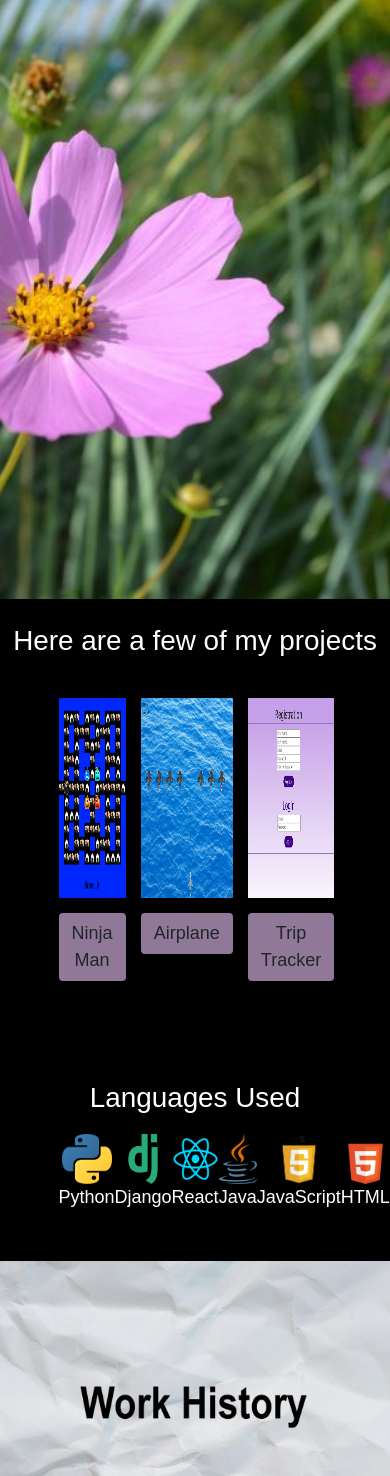
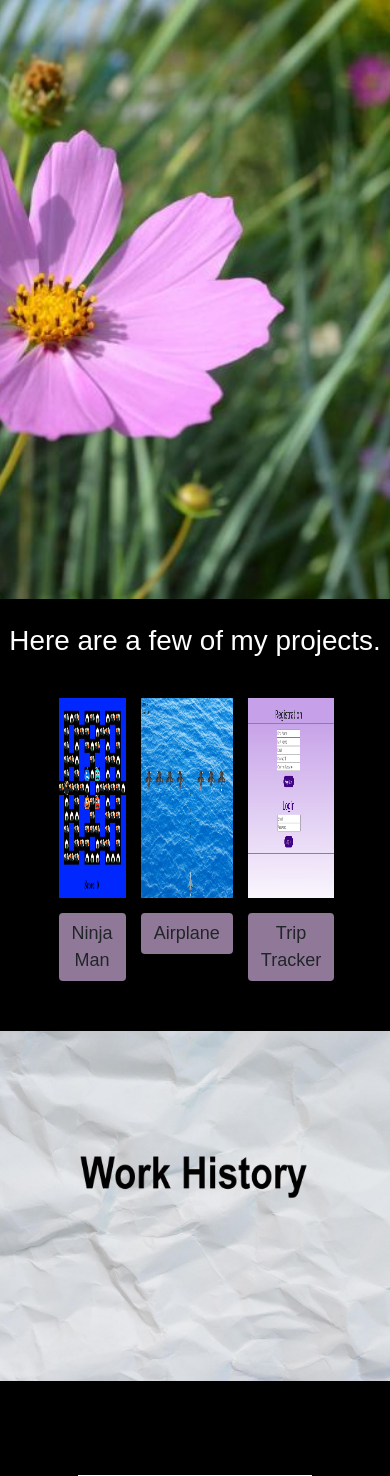
Before and after one commit to abbykahler/abby, a Django app: page / in a window 390 px wide; the page is wider, and only the part inside the window is pictured. Shown: the part 376-1852 px from the top of that part. Run offline with Django 3.2, Linux system fonts and the light colour scheme.

Commit message:
update for mobile

```diff
--- a/main/static/style.css
+++ b/main/static/style.css
@@ -6,9 +6,12 @@
         display: none;
 
     }
-    .navbar {
-        width: auto;
+    .lang {
+        display: none;
     }
+    .parallax img{
+        width: 200px;
+   }
     /* .projects{
         display:inline;
         max-width: 500px;
--- a/main/templates/index.html
+++ b/main/templates/index.html
@@ -87,7 +87,7 @@
 {% comment %} PORTFOLIO  {% endcomment %}
         <div class="portfolio">
             <div style="height:100%;background-color:black">
-                <h1><a id="portfolio">Here are a few of my projects</a></h1>
+                <h1><a id="portfolio">Here are a few of my projects.</a></h1>
 
                 <div class="projects">
                     <div class="row1">
```
